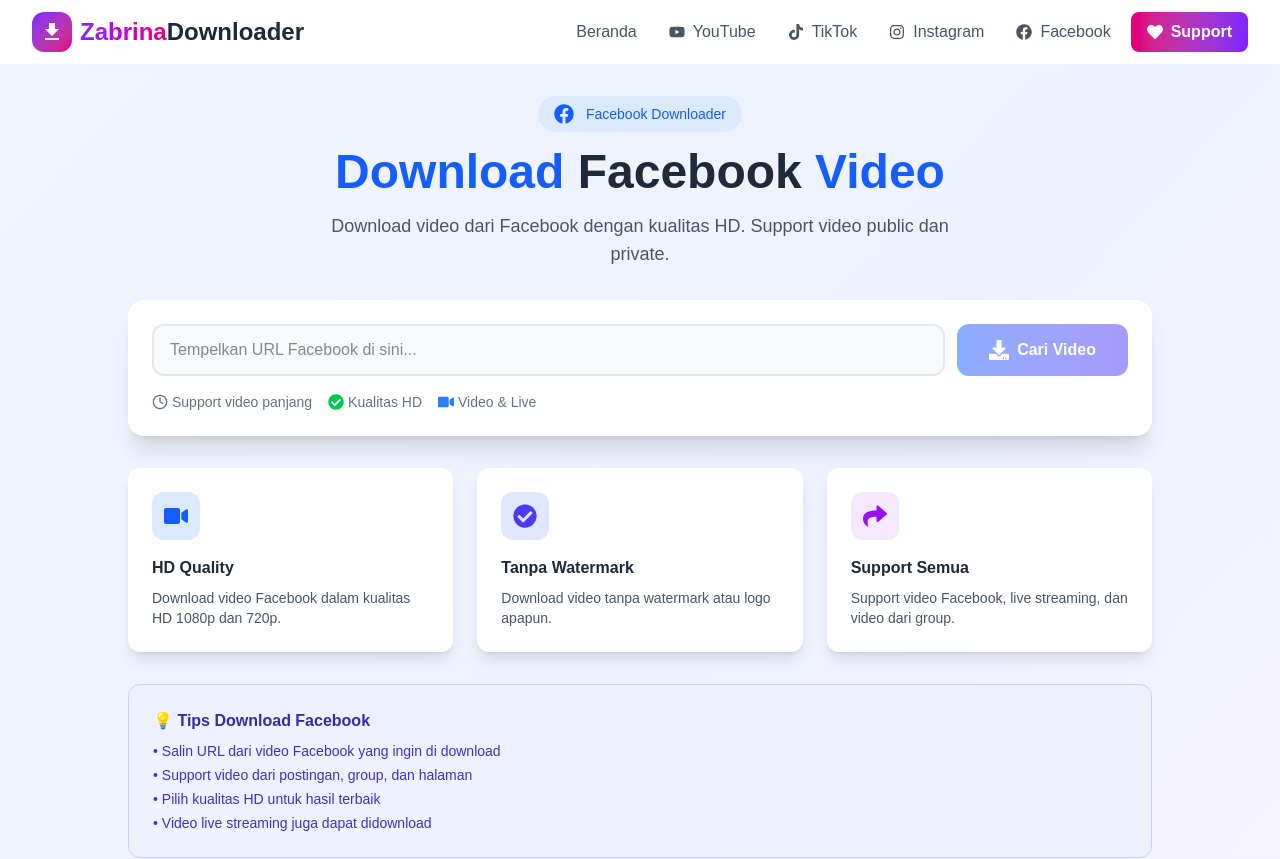
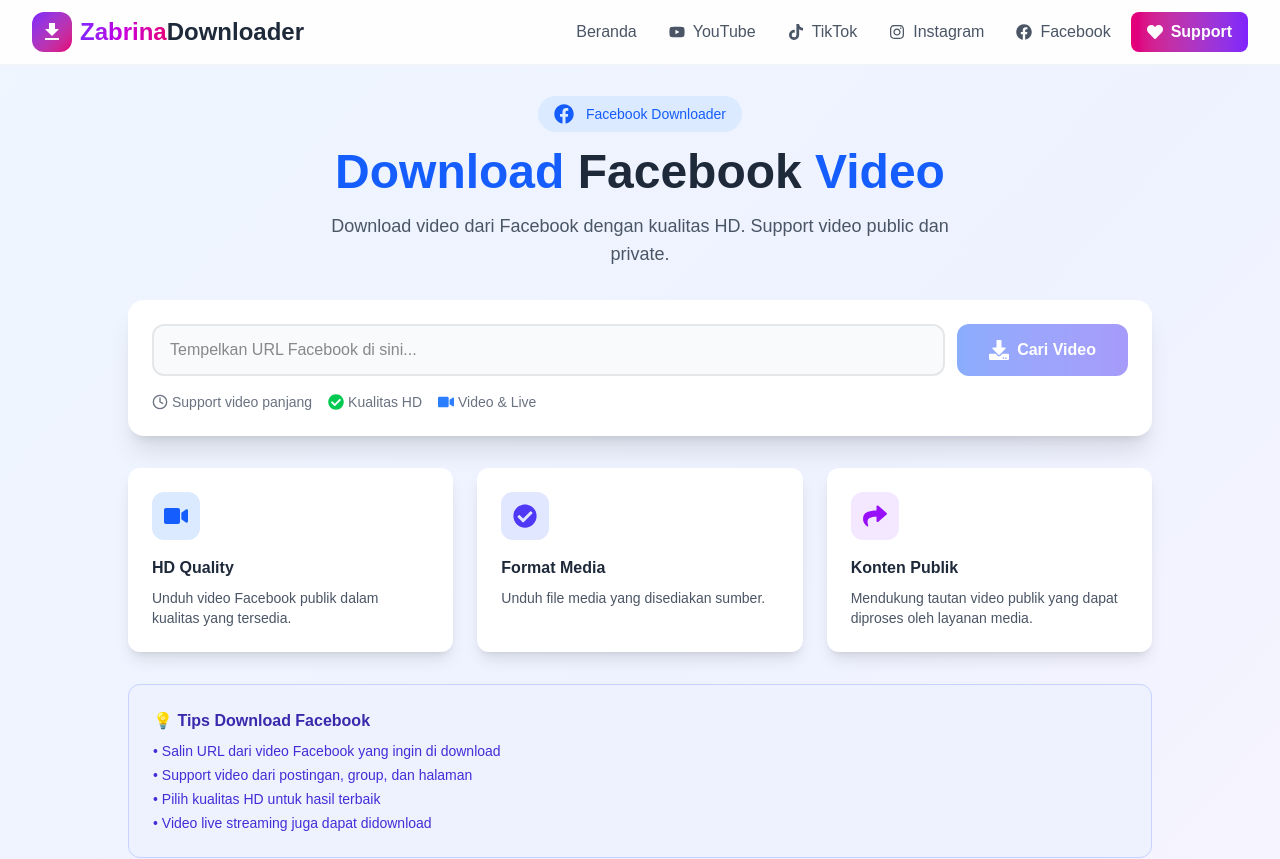
Before and after one commit to Strong-Bee/Zabrina-Downloader, a Next.js app: page /Facebook in a window 1280 px wide. Shown: the top 859 px of the page. Built offline with nearby package versions, Linux system fonts and the light colour scheme.

Commit message:
chore(ui): remove unsupported platform capability claims

```diff
--- a/app/Facebook/page.tsx
+++ b/app/Facebook/page.tsx
@@ -271,7 +271,7 @@ export default function FacebookPage() {
                 HD Quality
               </h3>
               <p className="text-sm text-gray-600 dark:text-gray-400">
-                Download video Facebook dalam kualitas HD 1080p dan 720p.
+                Unduh video Facebook publik dalam kualitas yang tersedia.
               </p>
             </div>
             <div className="bg-white dark:bg-gray-800 rounded-xl p-6 shadow-lg">
@@ -279,10 +279,10 @@ export default function FacebookPage() {
                 <FaCheckCircle className="w-6 h-6 text-indigo-600" />
               </div>
               <h3 className="font-semibold text-gray-800 dark:text-white mb-2">
-                Tanpa Watermark
+                Format Media
               </h3>
               <p className="text-sm text-gray-600 dark:text-gray-400">
-                Download video tanpa watermark atau logo apapun.
+                Unduh file media yang disediakan sumber.
               </p>
             </div>
             <div className="bg-white dark:bg-gray-800 rounded-xl p-6 shadow-lg">
@@ -290,10 +290,10 @@ export default function FacebookPage() {
                 <FaShare className="w-6 h-6 text-purple-600" />
               </div>
               <h3 className="font-semibold text-gray-800 dark:text-white mb-2">
-                Support Semua
+                Konten Publik
               </h3>
               <p className="text-sm text-gray-600 dark:text-gray-400">
-                Support video Facebook, live streaming, dan video dari group.
+                Mendukung tautan video publik yang dapat diproses oleh layanan media.
               </p>
             </div>
           </div>
```
